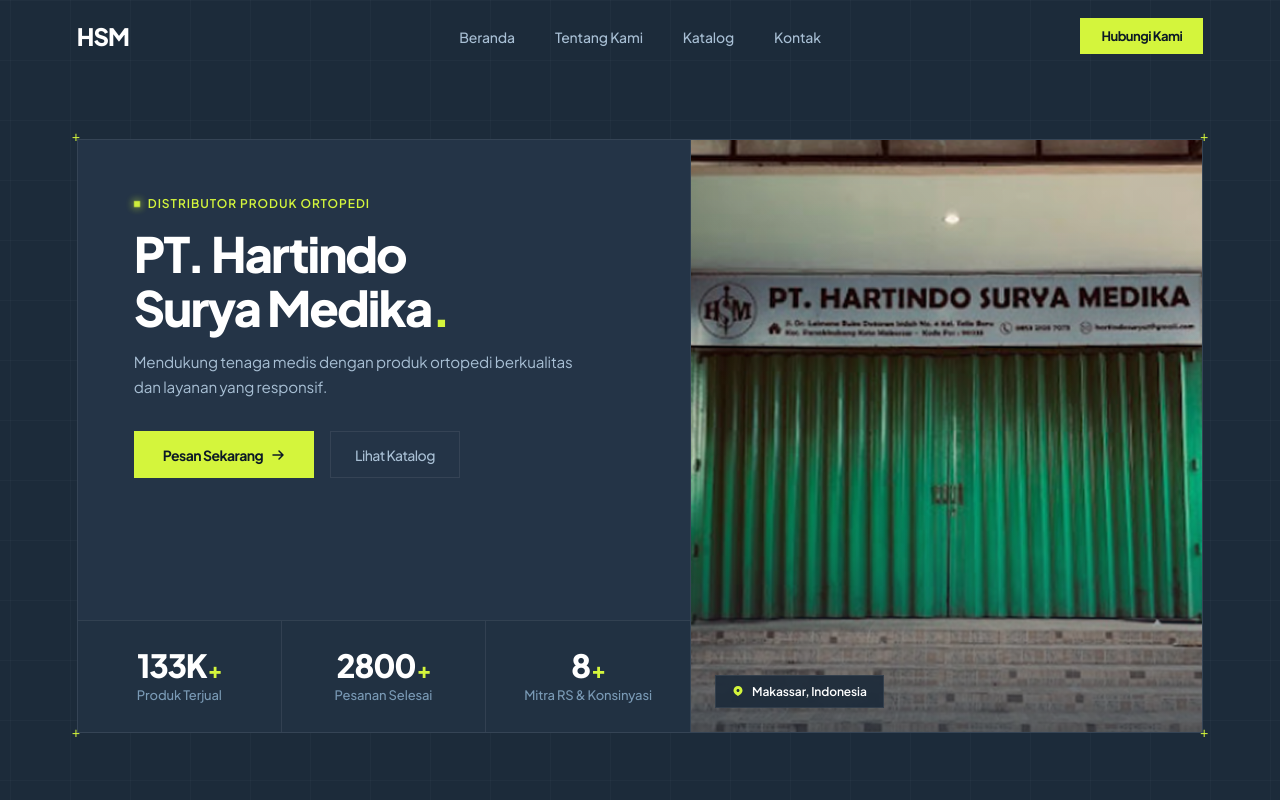
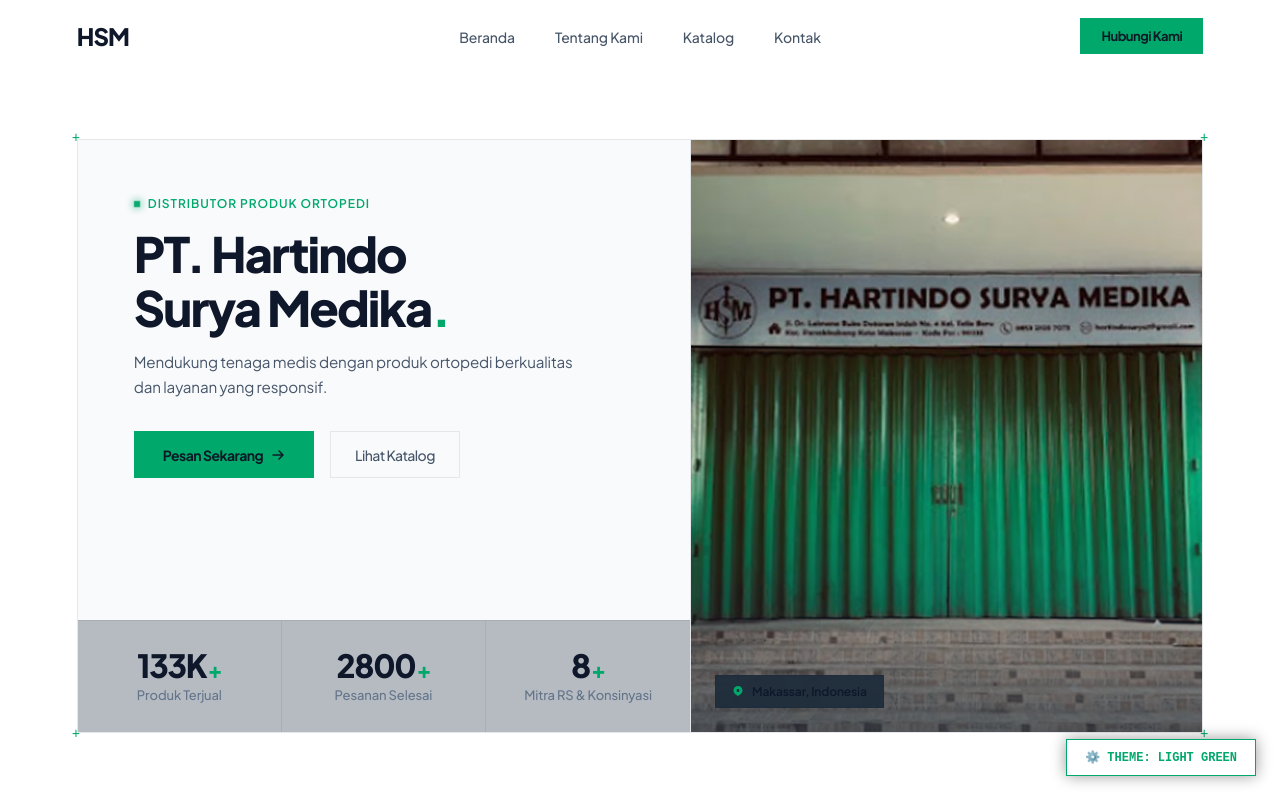
Before and after one commit to wahyuhd25/hsm-company-profile, a Next.js app: page / in a window 1280 px wide. Shown: the top 800 px of the page. Built offline with nearby package versions, Linux system fonts and the light colour scheme.

Commit message:
feat: add Dev Theme Switcher with 3 color schemes

```diff
--- /dev/null
+++ b/src/app/components/ThemeSwitcher.tsx
@@ -0,0 +1,78 @@
+"use client";
+
+import { useEffect, useState } from "react";
+
+export default function ThemeSwitcher() {
+  const [activeTheme, setActiveTheme] = useState("Light Green");
+
+  const themes = [
+    "",
+    "theme-dark",
+    "theme-emerald",
+  ];
+
+  const themeNames: Record<string, string> = {
+    "": "Light Green",
+    "theme-dark": "Dark Slate",
+    "theme-emerald": "Dark Forest",
+  };
+
+  useEffect(() => {
+    const currentClass = document.documentElement.className || "";
+    const currentTheme = themes.find((t) => t && currentClass.includes(t)) || "";
+    setActiveTheme(themeNames[currentTheme]);
+  }, []);
+
+  const cycleTheme = () => {
+    const currentClass = document.documentElement.className || "";
+    const currentTheme = themes.find((t) => t && currentClass.includes(t)) || "";
+    const nextIndex = (themes.indexOf(currentTheme) + 1) % themes.length;
+    const nextTheme = themes[nextIndex];
+
+    // Remove old themes
+    themes.forEach((t) => {
+      if (t) document.documentElement.classList.remove(t);
+    });
+
+    // Add new theme
+    if (nextTheme) {
+      document.documentElement.classList.add(nextTheme);
+    }
+
+    setActiveTheme(themeNames[nextTheme]);
+  };
+
+  return (
+    <button
+      onClick={cycleTheme}
+      style={{
+        position: "fixed",
+        bottom: "24px",
+        right: "24px",
+        zIndex: 99999,
+        backgroundColor: "var(--color-bg-card)",
+        color: "var(--color-accent)",
+        border: "1px solid var(--color-accent)",
+        padding: "10px 18px",
+        fontFamily: "monospace",
+        fontSize: "12px",
+        cursor: "pointer",
+        textTransform: "uppercase",
+        fontWeight: "bold",
+        boxShadow: "0 0 15px rgba(0, 0, 0, 0.4)",
+        transition: "all 0.2s ease",
+        borderRadius: 0,
+      }}
+      onMouseEnter={(e) => {
+        e.currentTarget.style.backgroundColor = "var(--color-accent)";
+        e.currentTarget.style.color = "var(--color-bg-primary)";
+      }}
+      onMouseLeave={(e) => {
+        e.currentTarget.style.backgroundColor = "var(--color-bg-card)";
+        e.currentTarget.style.color = "var(--color-accent)";
+      }}
+    >
+      ⚙️ Theme: {activeTheme}
+    </button>
+  );
+}
--- a/src/app/styles/variables.css
+++ b/src/app/styles/variables.css
@@ -1,15 +1,17 @@
 :root {
-  /* Color Palette */
-  --color-bg-primary: #1c2b3a;
-  --color-bg-secondary: #243447;
-  --color-bg-card: #2a3d52;
-  --color-bg-stats: #2e4158;
-  --color-accent: #d4f53c;
-  --color-accent-hover: #c0e02e;
-  --color-text-primary: #ffffff;
-  --color-text-secondary: #a8bfd4;
-  --color-text-muted: #7a9ab5;
-  --color-border: rgba(255, 255, 255, 0.08);
+  /* Color Palette (Default: White & Emerald Green) */
+  --color-bg-primary: #ffffff;
+  --color-bg-secondary: #f8fafc;
+  --color-bg-card: #ffffff;
+  --color-bg-stats: #f1f5f9;
+  --color-accent: #00a86b; /* Premium medical emerald green */
+  --color-accent-hover: #00875a;
+  --color-text-primary: #0f172a;
+  --color-text-secondary: #475569;
+  --color-text-muted: #64748b;
+  --color-border: rgba(15, 23, 42, 0.08);
+  --color-btn-text: #ffffff; /* White text for contrast on green background */
+  --color-accent-shadow: rgba(0, 168, 107, 0.4);
 
   /* Typography */
   --font-family: var(--font-plus-jakarta), 'Plus Jakarta Sans', system-ui, sans-serif;
@@ -28,3 +30,37 @@
     --page-padding-x: 1rem;
   }
 }
+
+/* ── Alternative Themes (Dark Slate, Forest Emerald) ── */
+
+/* Theme Dark (Original Slate & Lime Green) */
+:root.theme-dark {
+  --color-bg-primary: #1c2b3a;
+  --color-bg-secondary: #243447;
+  --color-bg-card: #2a3d52;
+  --color-bg-stats: #2e4158;
+  --color-accent: #d4f53c;
+  --color-accent-hover: #c0e02e;
+  --color-text-primary: #ffffff;
+  --color-text-secondary: #a8bfd4;
+  --color-text-muted: #7a9ab5;
+  --color-border: rgba(255, 255, 255, 0.08);
+  --color-btn-text: #0d1a26; /* Dark slate text for contrast on neon lime */
+  --color-accent-shadow: rgba(212, 245, 60, 0.6);
+}
+
+/* Theme Emerald (Dark Forest Green) */
+:root.theme-emerald {
+  --color-bg-primary: #0a1412;
+  --color-bg-secondary: #11201d;
+  --color-bg-card: #172d29;
+  --color-bg-stats: #1c3631;
+  --color-accent: #00e676;
+  --color-accent-hover: #00c853;
+  --color-text-primary: #ffffff;
+  --color-text-secondary: #8a9e9a;
+  --color-text-muted: #627773;
+  --color-border: rgba(0, 230, 118, 0.08);
+  --color-btn-text: #0a1412; /* Dark text for contrast on bright neon emerald */
+  --color-accent-shadow: rgba(0, 230, 118, 0.6);
+}
```
